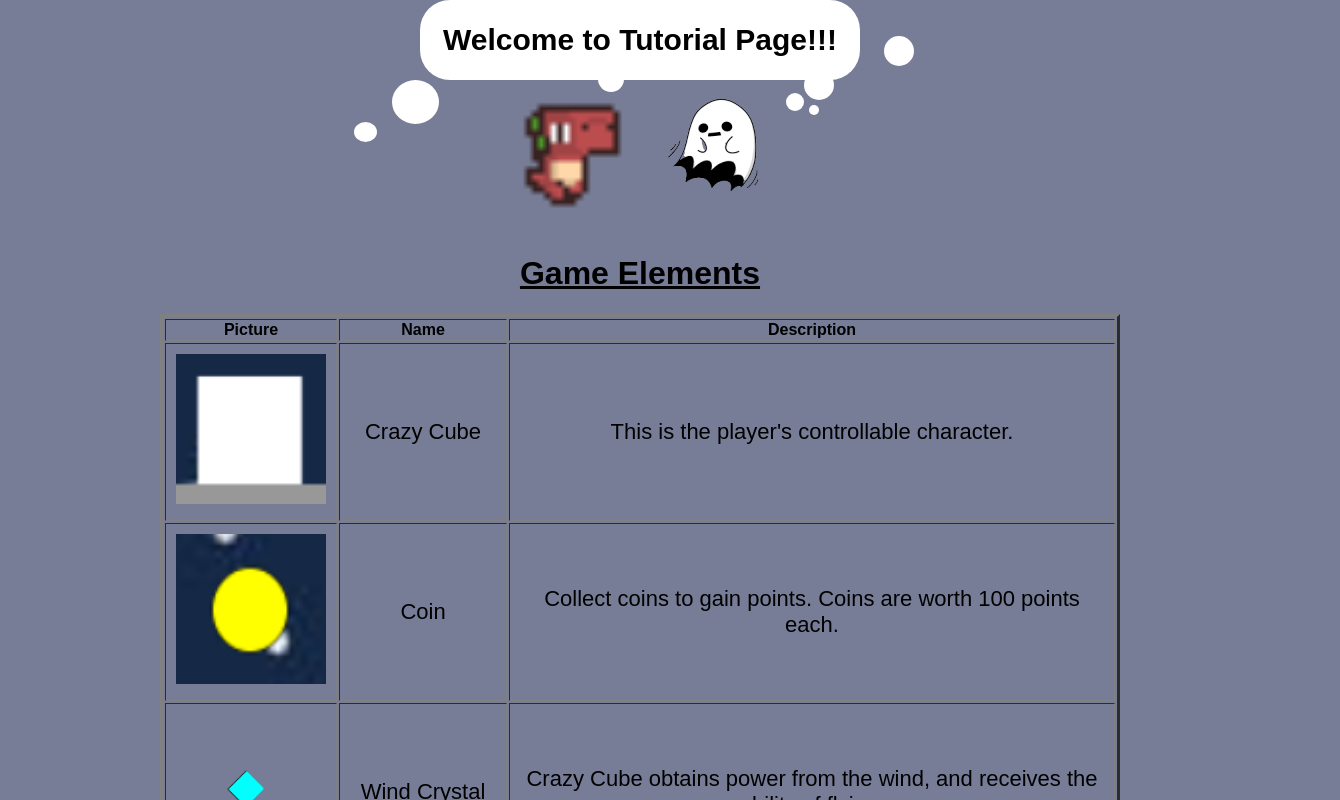
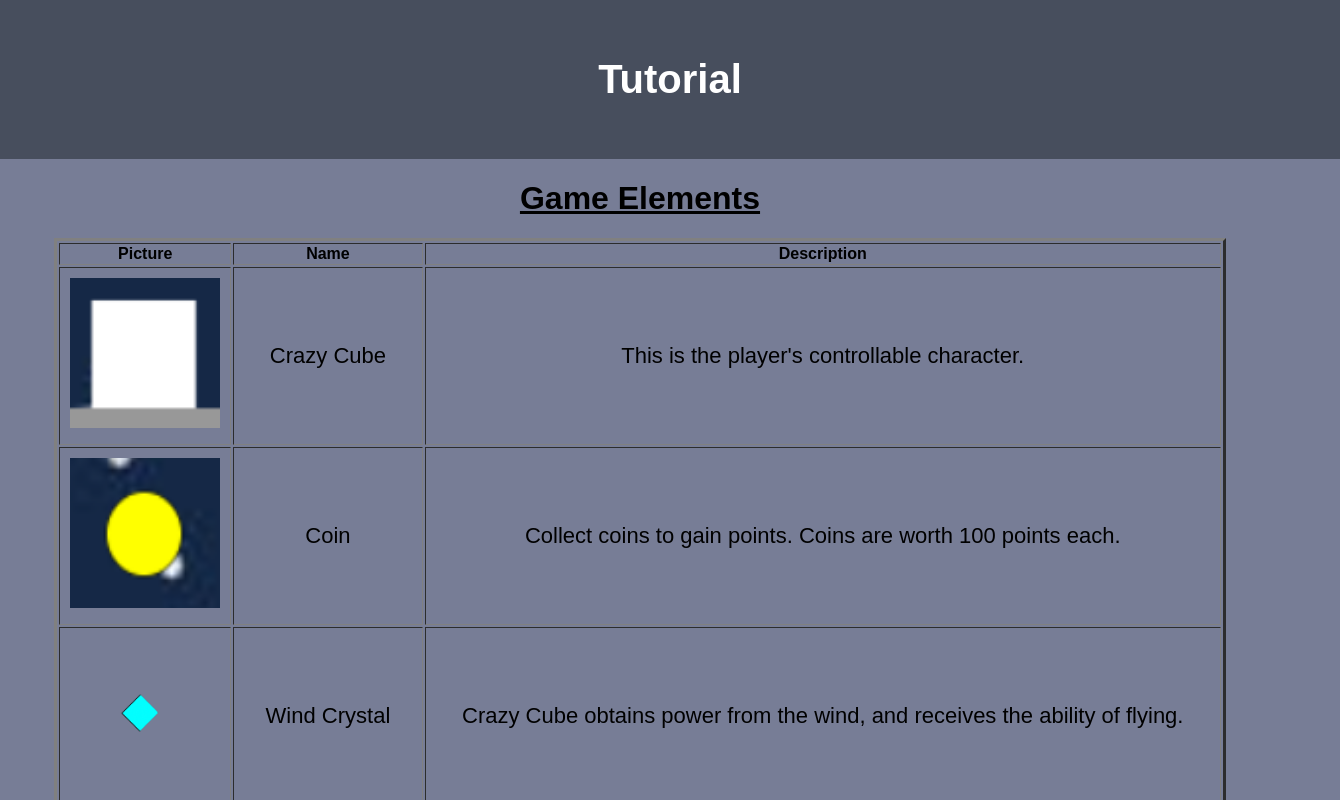
Before and after one commit to CISC474GroupGame/CISC474GroupGame.github.io, a plain HTML site: page client/html/tutorial.html in a window 1280 px wide. Shown: the top 800 px of the page, 1340 px wide, since content can reach past the window. Drawn offline with Linux system fonts and the light colour scheme.

Commit message:
tutorial formatting

```diff
--- a/client/html/tutorial.html
+++ b/client/html/tutorial.html
@@ -2,23 +2,26 @@
 <html lang="en">
 <head>
     <meta charset="UTF-8">
-    <title>Tutorial page</title>
+    <title>Tutorial</title>
     <link rel="stylesheet" href="./../styles/tutorial.css">
     <script src="./../scripts/Sound.js"></script>
     <script src="./../scripts/pageScripts/tutorial.js"></script>
 </head>
 <body>
 
-    <div class="thought" style="font-size:30px"><b>Welcome to Tutorial Page!!!</b></div>
+    <!-- <div class="thought" style="font-size:30px"><b>Welcome to Tutorial Page!!!</b></div> -->
+    <div class="header">
+        <h1>Tutorial</h1>
+    </div>
 
-    <div id="title">
+    <!-- <div id="title">
         <div id="titleElement1">
         <img src="./../images/charactor.gif" alt="image01"  width="200" height="200">
         </div>
         <div id="titleElement2">
         <img src="./../images/ghost2.png" alt="image02"  width="200" height="200">
         </div>
-    </div>
+    </div> -->
 
 
     <h1>Game Elements</h1>
--- a/client/styles/tutorial.css
+++ b/client/styles/tutorial.css
@@ -24,7 +24,7 @@ body {
   margin: 0;
   height: 100vh;
 
-  padding: 0 10rem;
+  /* padding: 0 10rem; */
   font-family: Arial, Helvetica, sans-serif;
 }
 
@@ -43,7 +43,20 @@ body {
   text-align: center;
 }
 
-.thought:before,
+.header {
+  padding: 30px;
+  text-align: center;
+  background-color: #474e5d;
+  color: white;
+  font-size: 20px;
+  width: 100%;
+}
+
+.header h1 {
+  text-decoration: none;
+}
+
+/* .thought:before,
 .thought:after {
   content: "";
   background-color: #fff;
@@ -67,7 +80,7 @@ body {
   height: 30px;
   box-shadow: 80px -34px 0 0 #fff, -208px -6px 0 -2px #fff,
     -24px 17px 0 -6px #fff, -5px 25px 0 -10px #fff;
-}
+} */
 
 img {
   position: relative;
```
Also changed, not shown: client/scripts/pageScripts/statsScript.js (+7 -7 lines).
